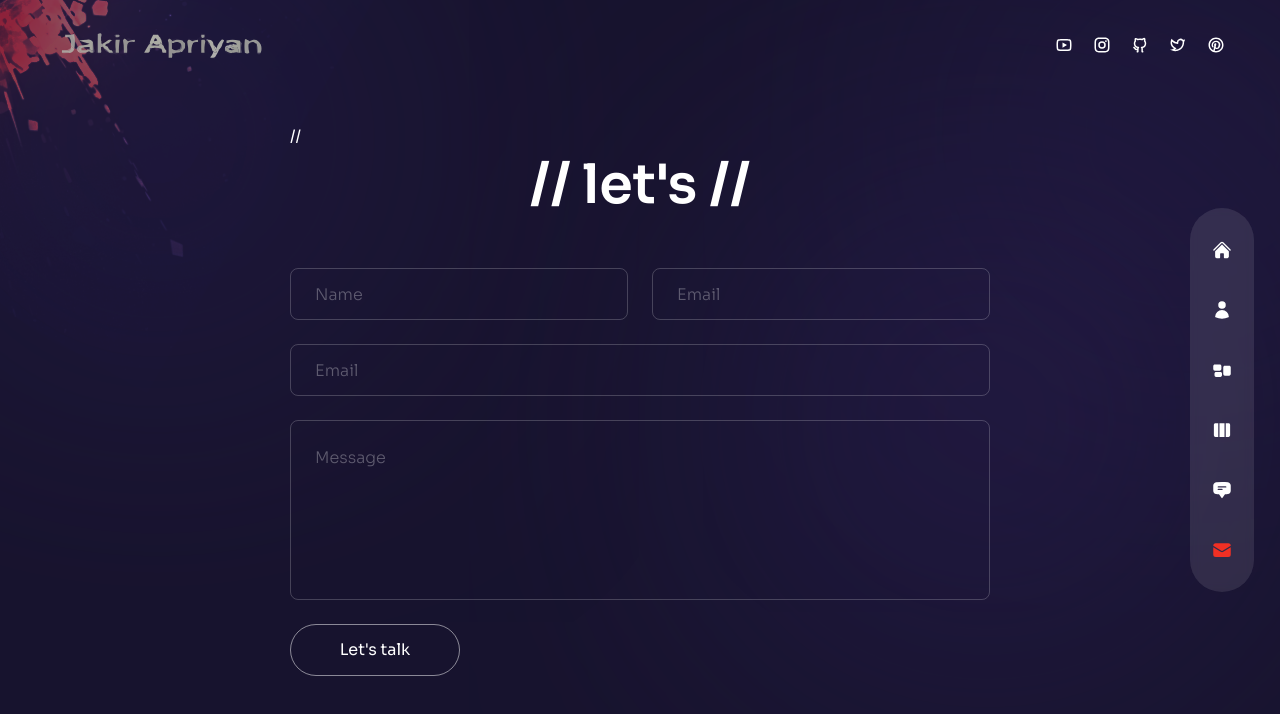
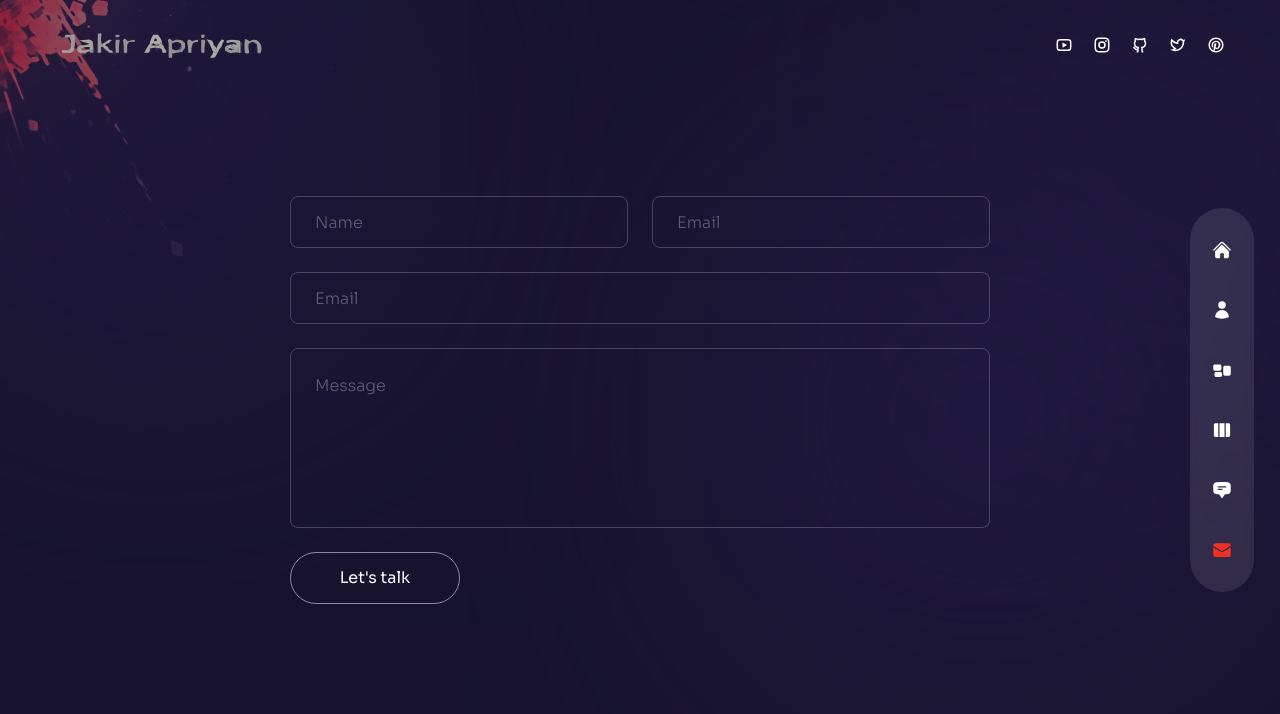
Before and after one commit to jakir442/portofolio-jkirr, a Next.js app: page /contact in a window 1280 px wide. Shown: the top 714 px of the page. Built offline with nearby package versions, Linux system fonts and the light colour scheme.

Commit message:
Update index.js

```diff
--- a/pages/contact/index.js
+++ b/pages/contact/index.js
@@ -17,9 +17,6 @@ const Contact = () => {
         {/* text & form */}
         <div className="flex flex-col w-full max-w-[700px] ">
           {/* text */}
-          // <motion.h2 variants={fadeIn('up', 0.2)} initial="hidden" animate="show" exit="hidden" className="h2 text-center mb-12">
-          //   let's <span className="text-accent"></span>
-          // </motion.h2>
           {/* form */}
           <motion.form variants={fadeIn('up', 0.4)} initial="hidden" animate="show" exit="hidden" className="flex-1 flex flex-col gap-6 w-full mx-auto">
             <div className="flex gap-x-6 w-full">
```
